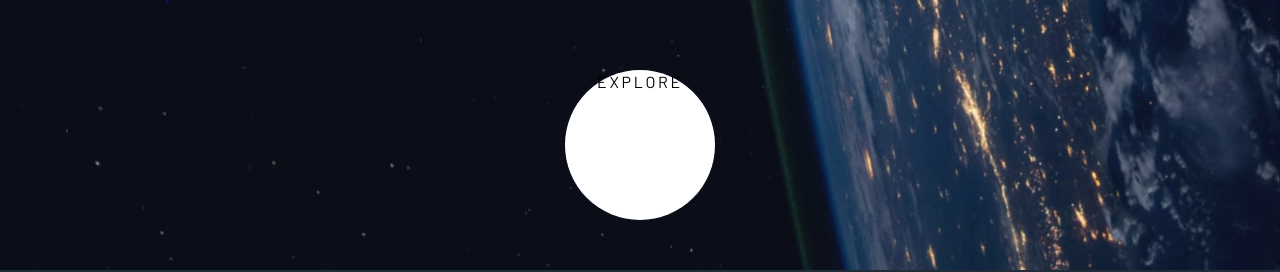
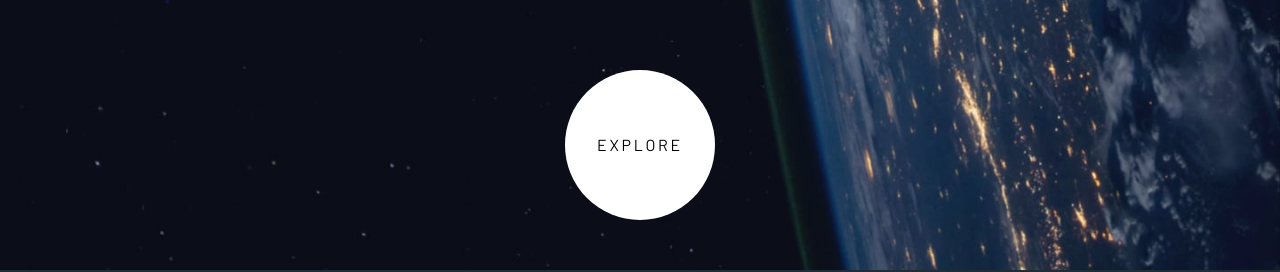
Before and after one commit to Duyen-codes/restcountries-redux, a React (Create React App) app: page / in a window 1280 px wide. Shown: the part 500-772 px from the top of the page. Built offline with nearby package versions, Linux system fonts and the light colour scheme.

Commit message:
fix display for home

```diff
--- a/src/components/Home.module.css
+++ b/src/components/Home.module.css
@@ -46,12 +46,12 @@
 }
 
 .home a {
-  display: inline-block;
   border-radius: 50%;
   height: 150px;
   width: 150px;
   background: white;
   color: black;
+  display: grid;
   place-items: center;
   text-transform: uppercase;
   transition: all 0.5s ease-in-out;
```
